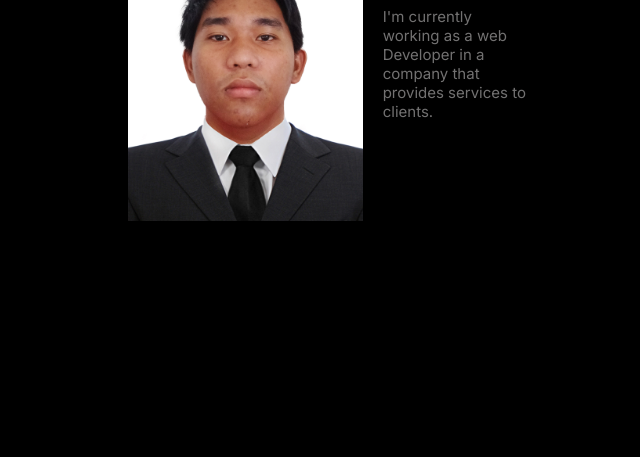
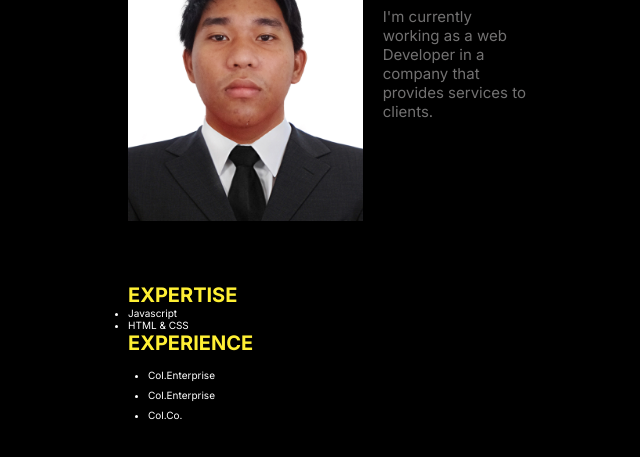
Before and after one commit to JohnbrylleCol2004/WD-Intro, a plain HTML site: page index.html in a window 1280 px wide. Shown: the part 181-638 px from the top of the page, without its empty margins (312-952 px from the left). Drawn offline with Linux system fonts and the light colour scheme.

Commit message:
Hi again

```diff
--- a/assets/css/style.css
+++ b/assets/css/style.css
@@ -30,6 +30,12 @@ a {
     font-size: 1.5rem;
     font-weight: 400;
     color:var(--text-color);
+}
+.title{
+    color:var(--primary-color);
+    font-weight: 700;
+    font-size: 2rem;
+    text-transform: uppercase;
 }
 .container{
     max-width: 500px;
@@ -80,3 +86,11 @@ a {
     font-weight: 400;
     text-transform: uppercase   ;
 }
+.skills_list{
+
+}
+.exp_list{
+    margin-top:1rem;
+    margin-left: 2rem;
+    line-height: 2;
+}
--- a/index.html
+++ b/index.html
@@ -26,7 +26,23 @@
                 </div>
             </div>
         </div>
-        <div class="group-1"></div>
+        <div class="group-1">
+            <div class="skills">
+                <h3 class="title">Expertise</h3>
+                <ul class="skills_list">
+                    <li>Javascript</li>
+                    <li>HTML & CSS</li>
+                </ul>
+            </div>
+            <div class="experience">
+                <h3 class="title">Experience</h3>
+                <ul class="exp_list">
+                    <li>Col.Enterprise</li>
+                    <li>Col.Enterprise</li>
+                    <li>Col.Co.</li>
+                </ul>
+            </div>
+        </div>
         <div class="group-2"></div>
         <div class="group-3"></div>
     </div>
```
